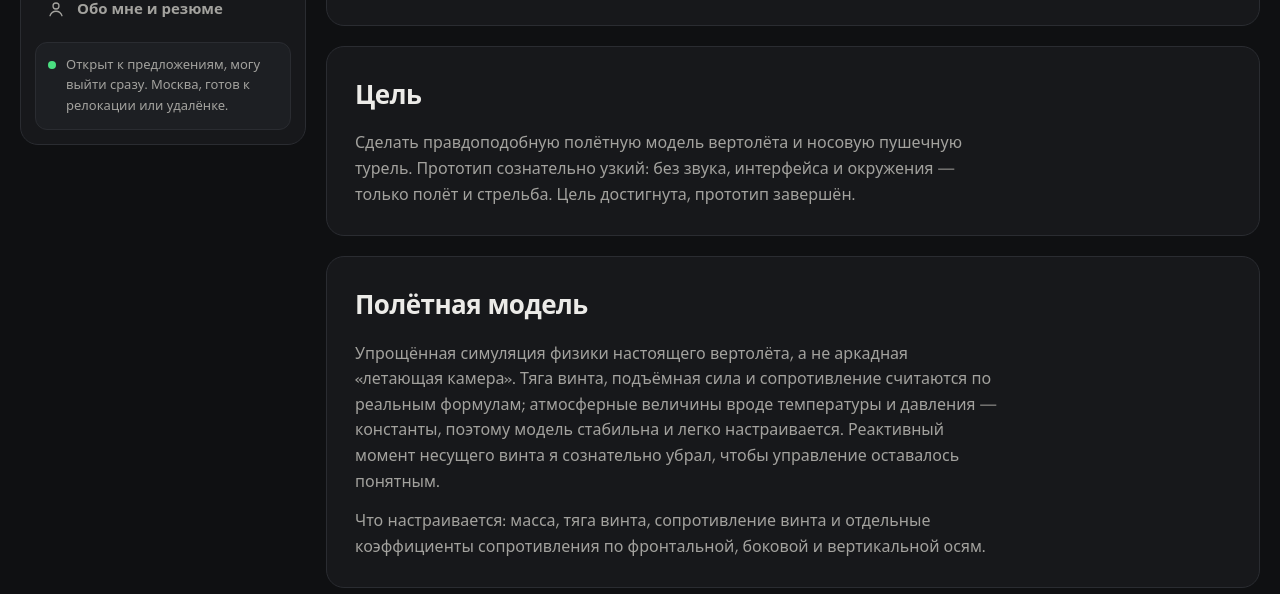
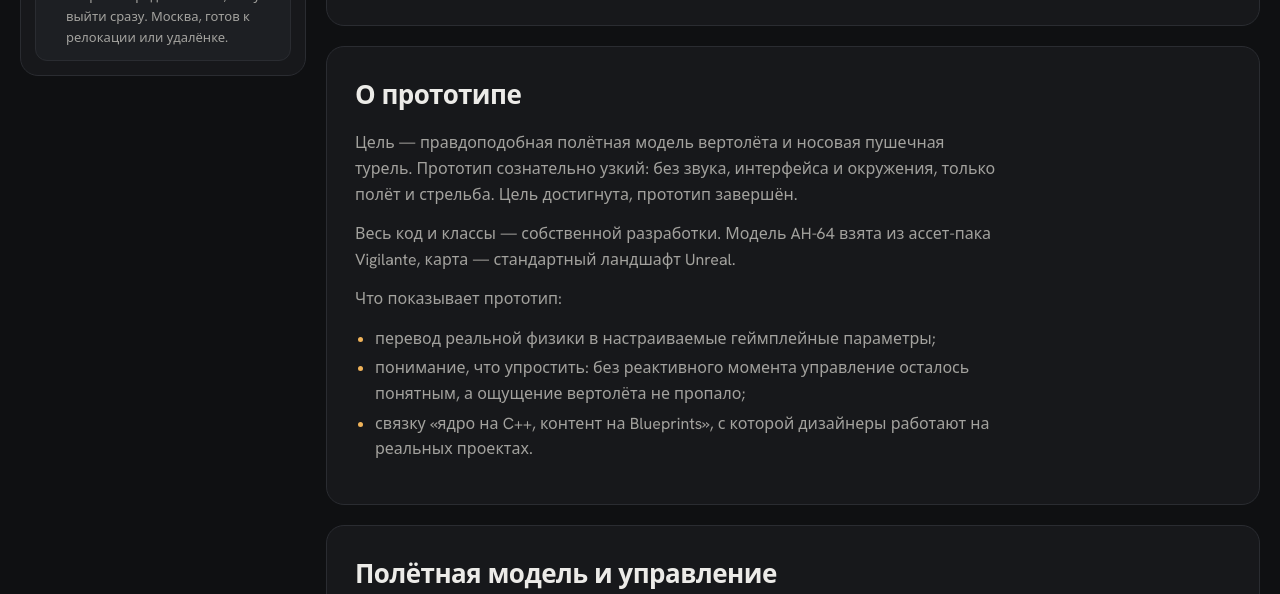
Before and after one commit to KhazirovTimur/KhazirovTimur.github.io, a Jekyll site: the page built from ru/projects/helicopter.md, in a window 1280 px wide and 1400 px high, scrolled down 233 px, cut to the strip 806-1400 px from the top of the window. Built offline with Jekyll 4.4.1, drawn with Linux system fonts in a browser that asks for light colours; some of the changed text lies outside the part shown.

Commit message:
Helicopter: merge cases into 4 sections with a parameter table; new Tiny Dozzer video
Goal, credits and takeaways become one intro; flight model and controls merged,
model parameters shown as a table (EN/RU). Tiny Dozzer video -> OZtPeIX7RAQ.
CV unaffected: no CV facts changed; build_cv.py --check passes.

Co-Authored-By: Claude Opus 5.5 (1M context) <noreply@anthropic.com>
Claude-Session: https://claude.ai/code/session_01KqQuwKLy2JmL8Mj5472tYb

```diff
--- a/assets/css/main.css
+++ b/assets/css/main.css
@@ -405,3 +405,6 @@ a.video:hover .play{background:var(--acc);color:var(--acc-ink)}
 .totop{position:fixed;right:18px;bottom:18px;z-index:20;width:44px;height:44px;display:grid;place-items:center;border-radius:50%;background:var(--card2);border:1px solid var(--line);color:var(--ink);box-shadow:0 6px 18px rgba(0,0,0,.35);opacity:0;visibility:hidden;transform:translateY(8px);transition:opacity .2s,transform .2s,visibility .2s}
 .totop.on{opacity:1;visibility:visible;transform:none}.totop:hover{border-color:var(--acc);color:var(--acc)}.totop .i{width:20px;height:20px}
 @media (prefers-reduced-motion:reduce){.totop{transition:none}}
+.data-sample--fit table{min-width:0}
+.data-sample--fit th,.data-sample--fit td{white-space:normal}
+.data-sample--fit td:first-child{width:42%}
--- a/ru/projects/helicopter.md
+++ b/ru/projects/helicopter.md
@@ -22,27 +22,37 @@ links:
 permalink: /ru/projects/helicopter/
 ---
 
-## Цель
-Сделать правдоподобную полётную модель вертолёта и носовую пушечную турель. Прототип сознательно узкий: без звука, интерфейса и окружения — только полёт и стрельба. Цель достигнута, прототип завершён.
+## О прототипе
+Цель — правдоподобная полётная модель вертолёта и носовая пушечная турель. Прототип сознательно узкий: без звука, интерфейса и окружения, только полёт и стрельба. Цель достигнута, прототип завершён.
 
-## Полётная модель
-Упрощённая симуляция физики настоящего вертолёта, а не аркадная «летающая камера». Тяга винта, подъёмная сила и сопротивление считаются по реальным формулам; атмосферные величины вроде температуры и давления — константы, поэтому модель стабильна и легко настраивается. Реактивный момент несущего винта я сознательно убрал, чтобы управление оставалось понятным.
+Весь код и классы — собственной разработки. Модель AH-64 взята из ассет-пака Vigilante, карта — стандартный ландшафт Unreal.
 
-Что настраивается: масса, тяга винта, сопротивление винта и отдельные коэффициенты сопротивления по фронтальной, боковой и вертикальной осям.
+Что показывает прототип:
+- перевод реальной физики в настраиваемые геймплейные параметры;
+- понимание, что упростить: без реактивного момента управление осталось понятным, а ощущение вертолёта не пропало;
+- связку «ядро на C++, контент на Blueprints», с которой дизайнеры работают на реальных проектах.
 
-## Управление и ощущения
-WASD — тангаж и крен, Q/E — рысканье, Shift/Ctrl — высота, мышь — камера. Помощи в стабилизации нет: игрок пилотирует сам. Если на скорости задрать нос, вертолёт сам пойдёт вверх; если набрать боковую скорость, он развернётся по направлению движения. Ничего из этого не заскриптовано — всё следует из формул.
+## Полётная модель и управление
+Это упрощённая симуляция физики настоящего вертолёта, а не аркадная «летающая камера». Тяга винта, подъёмная сила и сопротивление считаются по реальным формулам.
+
+<div class="data-sample data-sample--fit" markdown="0">
+<p class="data-sample__title">Параметры полётной модели</p>
+<div class="data-sample__scroll"><table>
+<thead><tr><th>Параметр</th><th>Как устроен</th></tr></thead>
+<tbody>
+<tr><td>Масса</td><td>Настраивается</td></tr>
+<tr><td>Тяга винта</td><td>Настраивается</td></tr>
+<tr><td>Сопротивление винта</td><td>Настраивается</td></tr>
+<tr><td>Сопротивление корпуса</td><td>Отдельный коэффициент по фронтальной, боковой и вертикальной осям</td></tr>
+<tr><td>Температура и давление воздуха</td><td>Константы: модель стабильна и легко настраивается</td></tr>
+<tr><td>Реактивный момент несущего винта</td><td>Убран, чтобы управление оставалось понятным</td></tr>
+</tbody></table></div>
+</div>
+
+WASD — тангаж и крен, Q/E — рысканье, Shift/Ctrl — высота, мышь — камера. Помощи в стабилизации нет: игрок пилотирует сам. Если на скорости задрать нос, вертолёт сам пойдёт вверх; если набрать боковую скорость, он развернётся по направлению движения. Ничего из этого не заскриптовано, всё следует из формул.
 
 ## Турель
 С зажатой правой кнопкой мыши камера становится свободной, и турель старается навестись в точку, куда смотрит камера. Ограничения реалистичные: ±90° по горизонтали и от −30° до +10° по вертикали. Снаряды физические, с временем полёта, а не мгновенные попадания.
 
 ## Архитектура
 Базовые классы на C++: вертолёт с полётной моделью и турель. Конкретная машина — Blueprint поверх них: AH-64 и его турель задают только свои характеристики. Новый вертолёт или турель — это смена данных, а не новый код.
-
-## Авторство
-Модель AH-64 из ассет-пака Vigilante, карта — стандартный ландшафт Unreal. Полётная модель, турель, управление и код — мои.
-
-## Что демонстрирует
-- Перевод реальной физики в настраиваемые геймплейные параметры.
-- Понимание, что упростить: без реактивного момента управление осталось понятным, а ощущение вертолёта не пропало.
-- Связку «ядро на C++, контент на Blueprints», с которой дизайнеры работают на реальных проектах.
```
Also changed, not shown: projects/helicopter.md (+25 -15 lines), projects/tiny-dozzer.md (+2 -2 lines), ru/projects/tiny-dozzer.md (+2 -2 lines).
